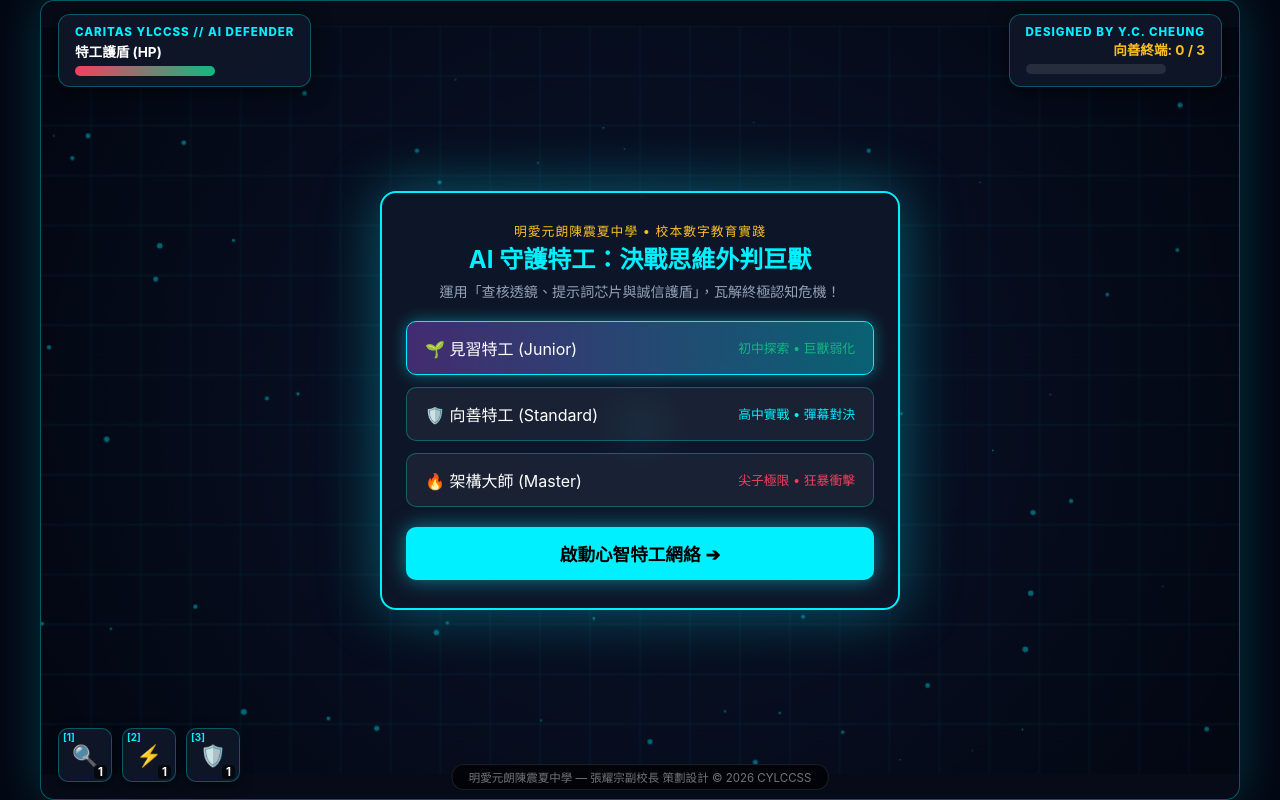
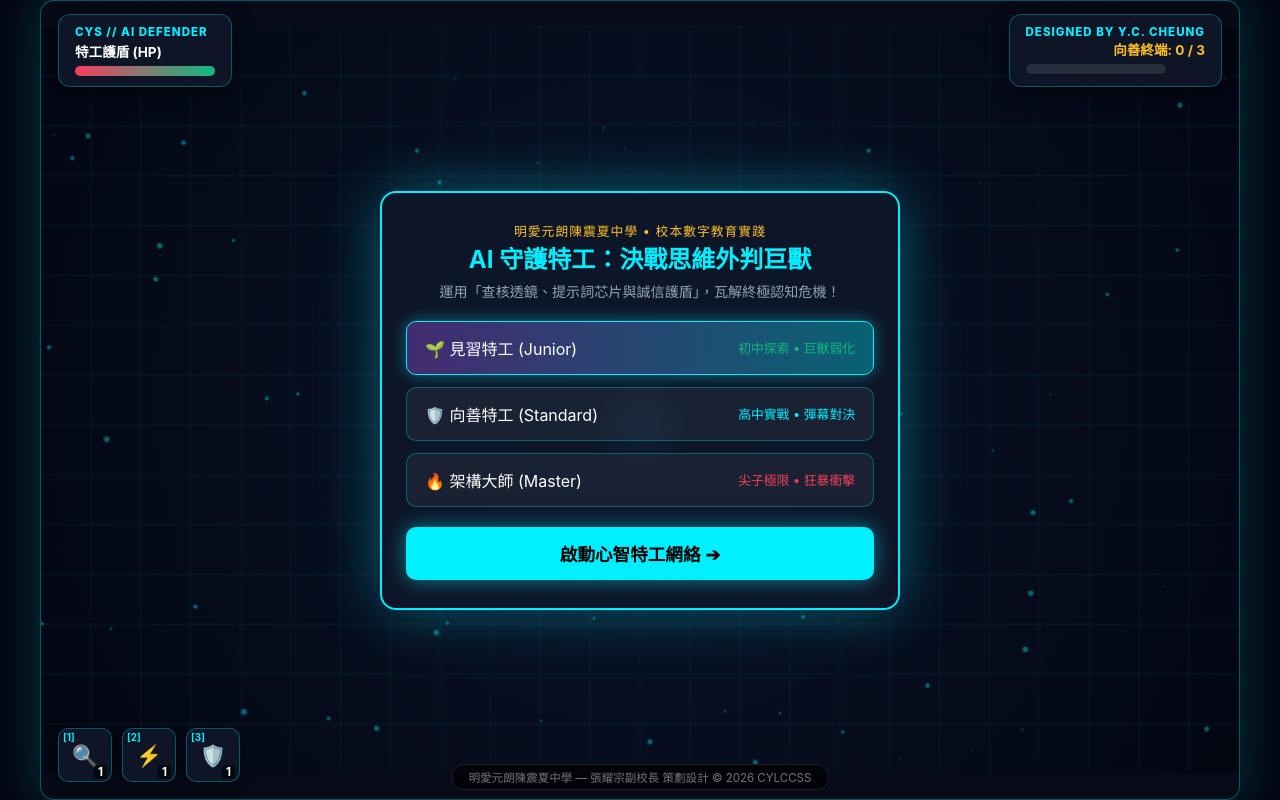
Before and after one commit to coachstanley/cys-ailiteracy, a plain HTML site: page index.html in a window 1280 px wide. Drawn offline with Linux system fonts and the light colour scheme.

Commit message:
Update index.html

```diff
--- a/index.html
+++ b/index.html
@@ -361,7 +361,7 @@
   <!-- Top Status -->
   <div class="hud-top">
     <div class="hud-card">
-      <div class="school-title">CARITAS YLCCSS // AI DEFENDER</div>
+      <div class="school-title">CYS // AI DEFENDER</div>
       <div style="font-size:0.85rem; font-weight:bold; margin-top:2px;">特工護盾 (HP)</div>
       <div class="bar-bg"><div class="bar-hp" id="hp-bar"></div></div>
     </div>
```
